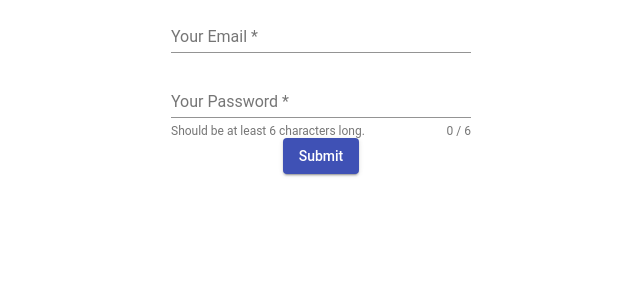
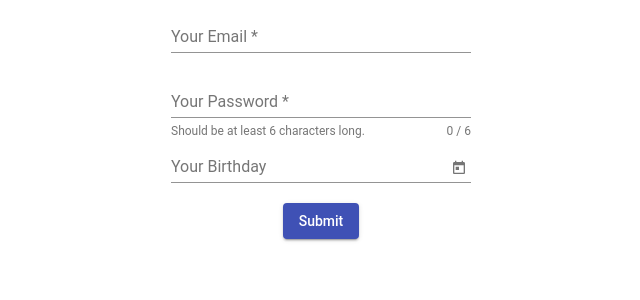
Before and after one commit to Elybourland/ang-mat-app, an Angular app in the folder fitness-tracker/: page /signup in a window 1280 px wide. Shown: the top 300 px of the page, without its empty margins (319-959 px from the left). Built offline with nearby package versions, Linux system fonts and the light colour scheme.

Commit message:
adding a datepicker

```diff
--- a/fitness-tracker/src/app/app.module.ts
+++ b/fitness-tracker/src/app/app.module.ts
@@ -16,6 +16,8 @@
 import { MatInputModule } from '@angular/material/input';
 import { FlexLayoutModule } from '@angular/flex-layout';
 import{ FormsModule } from '@angular/forms';
+import { MatDatepickerModule } from '@angular/material/datepicker';
+import { MatNativeDateModule } from '@angular/material/core';
 
 @NgModule({
   declarations: [
@@ -37,7 +39,9 @@
     MatFormFieldModule,
     MatInputModule,
     FlexLayoutModule,
-    FormsModule
+    FormsModule,
+    MatDatepickerModule,
+    MatNativeDateModule
   ],
   providers: [],
   bootstrap: [AppComponent]
--- a/fitness-tracker/src/app/auth/signup/signup.component.html
+++ b/fitness-tracker/src/app/auth/signup/signup.component.html
@@ -26,6 +26,11 @@
                 <mat-hint align="end">{{ pwInput.value?.length }} / 6</mat-hint>
                 <mat-error>Has to be at least 6 characters long.</mat-error>
         </mat-form-field>
+        <mat-form-field>
+            <input matInput placeholder="Your Birthday" [matDatepicker]="picker">
+            <mat-datepicker-toggle matSuffix [for]="picker"></mat-datepicker-toggle>
+            <mat-datepicker #picker></mat-datepicker>
+        </mat-form-field>
         <button type="submit" mat-raised-button color="primary">Submit</button>
     </form>
 </section>
```
